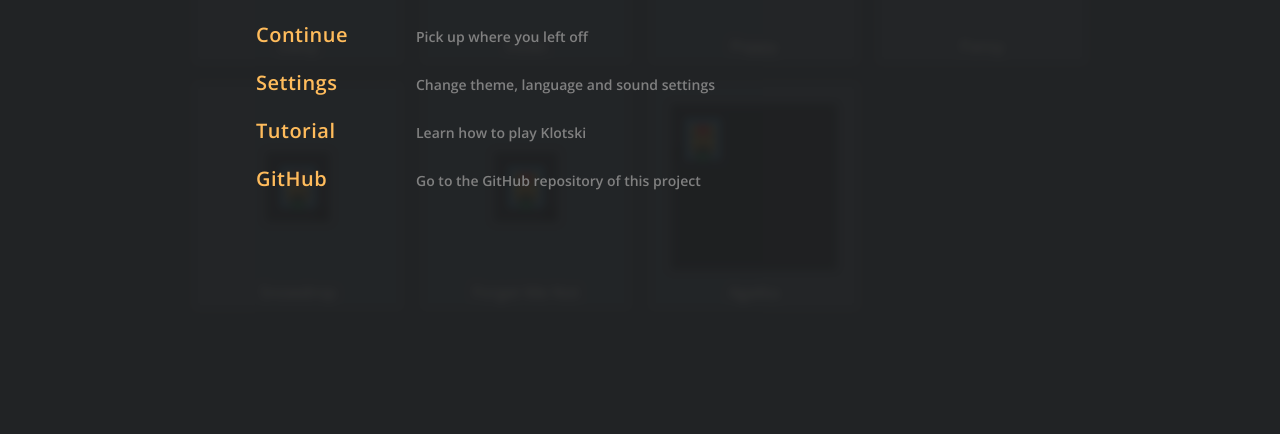
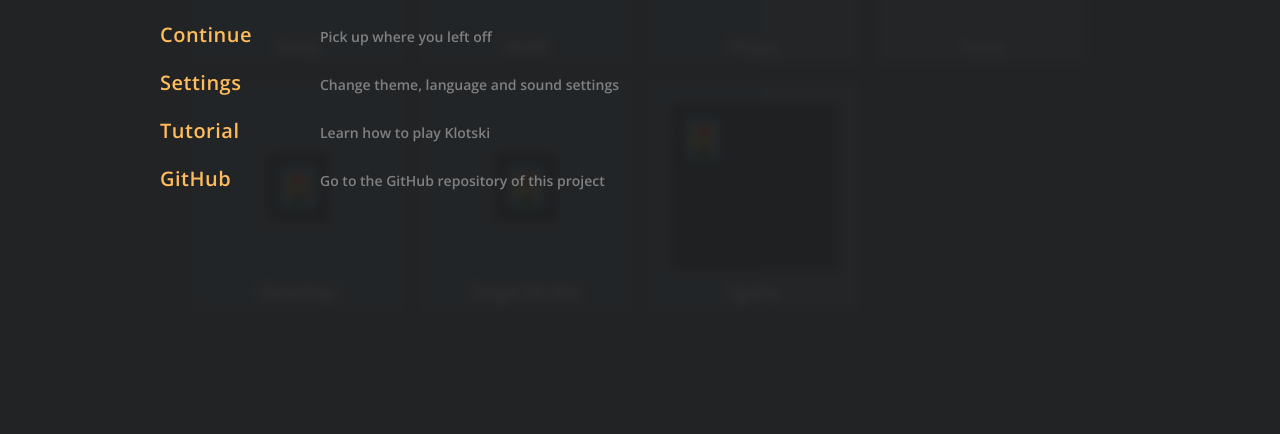
Before and after one commit to krisztian-kugler/klotski, a website built with webpack: page src/index.html in a window 1280 px wide. Shown: the part 366-800 px from the top of the page. Built offline with nearby package versions, Linux system fonts and the light colour scheme.

Commit message:
added basic translation

```diff
--- a/src/enums.ts
+++ b/src/enums.ts
@@ -16,3 +16,8 @@
   WALL = "rgb(68, 159, 218)",
   // WALL = "rgb(61, 129, 199)",
 }
+
+export enum Language {
+  ENGLISH = "en",
+  HUNGARIAN = "hu",
+}
--- a/src/index.html
+++ b/src/index.html
@@ -43,30 +43,18 @@
       <div class="board-container"></div>
     </section>
 
-    <section class="main-menu">
+    <section class="main-menu main-menu--overlay">
+      <div class="main-menu__content">
         <h1 class="title">Klotski</h1>
+        <!-- <button class="lang-en">EN</button>
+        <button class="lang-hu">HU</button> -->
         <ul class="menu">
           <!-- <li class="menu-item">
             <span class="menu-item__label">New Game</span>
             <span class="menu-item__description">Select a puzzle and start a new game</span>
-        </li>
-        <li class="menu-item">
-          <span class="menu-item__label">Continue</span>
-          <span class="menu-item__description">Load saved game</span>
-        </li>
-        <li class="menu-item">
-          <span class="menu-item__label">Settings</span>
-          <span class="menu-item__description">Change theme, language and sound settings</span>
-        </li>
-        <li class="menu-item">
-          <span class="menu-item__label">Tutorial</span>
-          <span class="menu-item__description">Learn how to play Klotski</span>
-        </li>
-        <li class="menu-item">
-          <span class="menu-item__label">GitHub</span>
-          <span class="menu-item__description">Go to the GitHub repository of this project</span>
           </li> -->
         </ul>
+      </div>
     </section>
     <template id="menu-item">
       <li class="menu-item">
--- a/src/main.ts
+++ b/src/main.ts
@@ -1,7 +1,8 @@
 import "./styles.scss";
 import BaseBoard from "./base-board";
 import MainBoard from "./board";
-import { Puzzle, PuzzleCollection, SaveData } from "./interfaces";
+import { PuzzleCollection, SaveData } from "./interfaces";
+import { Language } from "./enums";
 
 const menuItems = [
   {
@@ -32,21 +33,44 @@
 
 abstract class Klotski {
   private static sets: PuzzleCollection;
+  private static translations: any;
   static mainBoard: MainBoard;
+  static language: Language;
 
-  static renderMenu(items: { label: string; description: string }[]) {
+  static changeLanguage(language: Language = Language.ENGLISH) {
+    this.language = language;
+    console.log(this.translations);
+    this.updateMenuItems(this.language);
+  }
+
+  private static updateMenuItems(language: Language) {
+    document.querySelectorAll(".menu-item").forEach((item, i) => {
+      item.innerHTML = `<span class="menu-item__label">${this.translations[language].menuItems[i].label}</span>
+      <span class="menu-item__description">${this.translations[language].menuItems[i].description}</span>`;
+    });
+  }
+
+  private static loadTranslations() {
+    return fetch("translations.json")
+      .then(response => response.json())
+      .catch(console.log);
+  }
+
+  static renderMenu(items: { label: string; description: string; id?: string }[]) {
     document.querySelector(".menu").innerHTML = items.reduce(
       (acc, item) =>
         (acc += `
-          <li class="menu-item">
-            <span class="menu-item__label">${item.label}</span>
-            <span class="menu-item__description">${item.description}</span>
-          </li>`),
+              <li class="menu-item">
+                <span class="menu-item__label">${item.label}</span>
+                <span class="menu-item__description">${item.description}</span>
+              </li>`),
       ""
     );
   }
 
   static async init() {
+    this.translations = await this.loadTranslations();
+    this.renderMenu(this.translations[Language.ENGLISH].menuItems);
     this.sets = await this.loadPuzzles("boards.json");
     const save = localStorage.getItem("klotski-save");
     save ? this.renderSavedPosition(save) : this.renderWelcomeMessage();
@@ -137,5 +161,12 @@
   Klotski.mainBoard.reset();
 });
 
+document.querySelector(".lang-en")?.addEventListener("click", () => {
+  Klotski.changeLanguage(Language.ENGLISH);
+});
+
+document.querySelector(".lang-hu")?.addEventListener("click", () => {
+  Klotski.changeLanguage(Language.HUNGARIAN);
+});
+
 Klotski.init();
-Klotski.renderMenu(menuItems);
--- a/src/styles.scss
+++ b/src/styles.scss
@@ -10,6 +10,8 @@
 
 body {
   position: relative;
+  min-width: 64rem;
+  min-height: 48rem;
   background-color: rgb(43, 91, 191);
   background-color: #3d81c7;
   background-color: #214367;
@@ -27,11 +29,23 @@
   left: 0;
   width: 100%;
   height: 100vh;
-  padding-left: 20vw;
   display: flex;
-  flex-direction: column;
   justify-content: center;
-  background-color: rgba(30, 30, 30, 0.9);
+  align-items: center;
+  background-color: rgb(30, 30, 30);
+
+  &--overlay {
+    background-color: rgba(30, 30, 30, 0.9);
+  }
+
+  &__content {
+    display: flex;
+    flex-direction: column;
+    align-items: flex-start;
+    width: 64rem;
+    max-width: 64rem;
+    padding-left: 2rem;
+  }
 
   h1 {
     color: white;
@@ -43,7 +57,6 @@
   .menu {
     display: grid;
     row-gap: 1.75rem;
-    width: fit-content;
     list-style: none;
     user-select: none;
 
--- /dev/null
+++ b/src/translations.json
@@ -0,0 +1,53 @@
+{
+  "en": {
+    "menuItems": [
+      {
+        "id": "new-game",
+        "label": "New Game",
+        "description": "Select a puzzle and start a new game"
+      },
+      {
+        "id": "continue",
+        "label": "Continue",
+        "description": "Pick up where you left off"
+      },
+      {
+        "label": "Settings",
+        "description": "Change theme, language and sound settings"
+      },
+      {
+        "label": "Tutorial",
+        "description": "Learn how to play Klotski"
+      },
+      {
+        "label": "GitHub",
+        "description": "Go to the GitHub repository of this project"
+      }
+    ]
+  },
+  "hu": {
+    "menuItems": [
+      {
+        "label": "Új játék",
+        "description": "Válassz egy feladványt"
+      },
+      {
+        "id": "continue",
+        "label": "Folytatás",
+        "description": "A legutóbbi mentett állás folytatása"
+      },
+      {
+        "label": "Beállítások",
+        "description": "Téma-, nyelv- és hangbeállítások"
+      },
+      {
+        "label": "Ismertető",
+        "description": "Gyorstalpaló a Klotski szabályairól"
+      },
+      {
+        "label": "GitHub",
+        "description": "Tekints meg a projekt GitHub oldalát"
+      }
+    ]
+  }
+}
```
Lines whose indentation alone changed are shown as unchanged.
